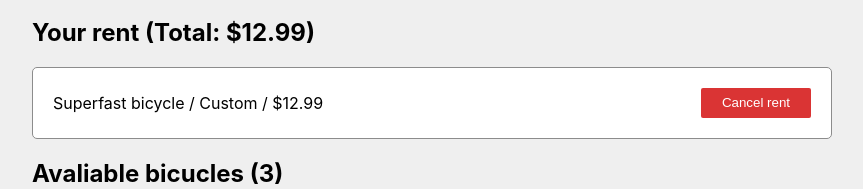
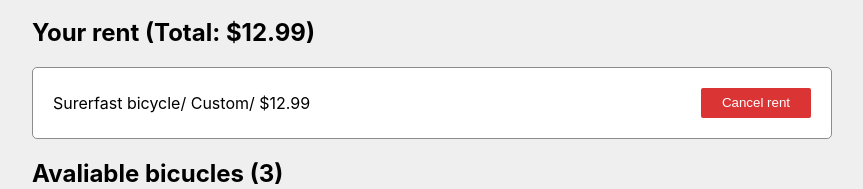
Before and after one commit to IhorKos/Bike-rental-app, a React (Create React App) app in the folder bike-rental/: page / in a window 1280 px wide. Shown: the part 235-424 px from the top of the page, without its empty margins (208-1071 px from the left). Built offline with nearby package versions, Linux system fonts and the light colour scheme.

Commit message:
change class Bicycle

```diff
--- a/bike-rental/src/components/Bicycle.js
+++ b/bike-rental/src/components/Bicycle.js
@@ -1,11 +1,28 @@
 import React from 'react';
-import bikesData from './bikesData';
+import { bikesData } from './bikesData';
 
-export default function Bicycle() {
-  return (
-    <div className="bicycle bicycle-rented">
-        <p>Superfast bicycle / Custom / $12.99 </p>
-        <button className="btn btn-delete" type="button">Cancel rent</button>
-    </div>
-  );
+
+class Bicycle extends React.Component {
+    constructor () {
+        super();
+
+        this.state = {
+            bikes: bikesData
+        };// state это обьект с ключом bikes
+    }
+
+    render () {
+        console.log(this);
+        return <div className="bicycle">
+            <p>
+                {this.state.bikes[0].bike_name}
+                / {this.state.bikes[0].bike_type}
+                / ${this.state.bikes[0].rent_price}
+            </p>
+            <button className="btn btn-delete" type="button">Cancel rent</button>
+        </div>; //кнопку нужно оживить
+
+    }
 }
+
+export default Bicycle;
--- a/bike-rental/src/components/bikesData.js
+++ b/bike-rental/src/components/bikesData.js
@@ -1,4 +1,4 @@
-const bikesData = [
+export const bikesData = [
     {
         id: 1001,
         bike_name: "Surerfast bicycle",
@@ -70,5 +70,3 @@ const bikesData = [
         rent: false
     }
 ];
-
-export default bikesData;
```
